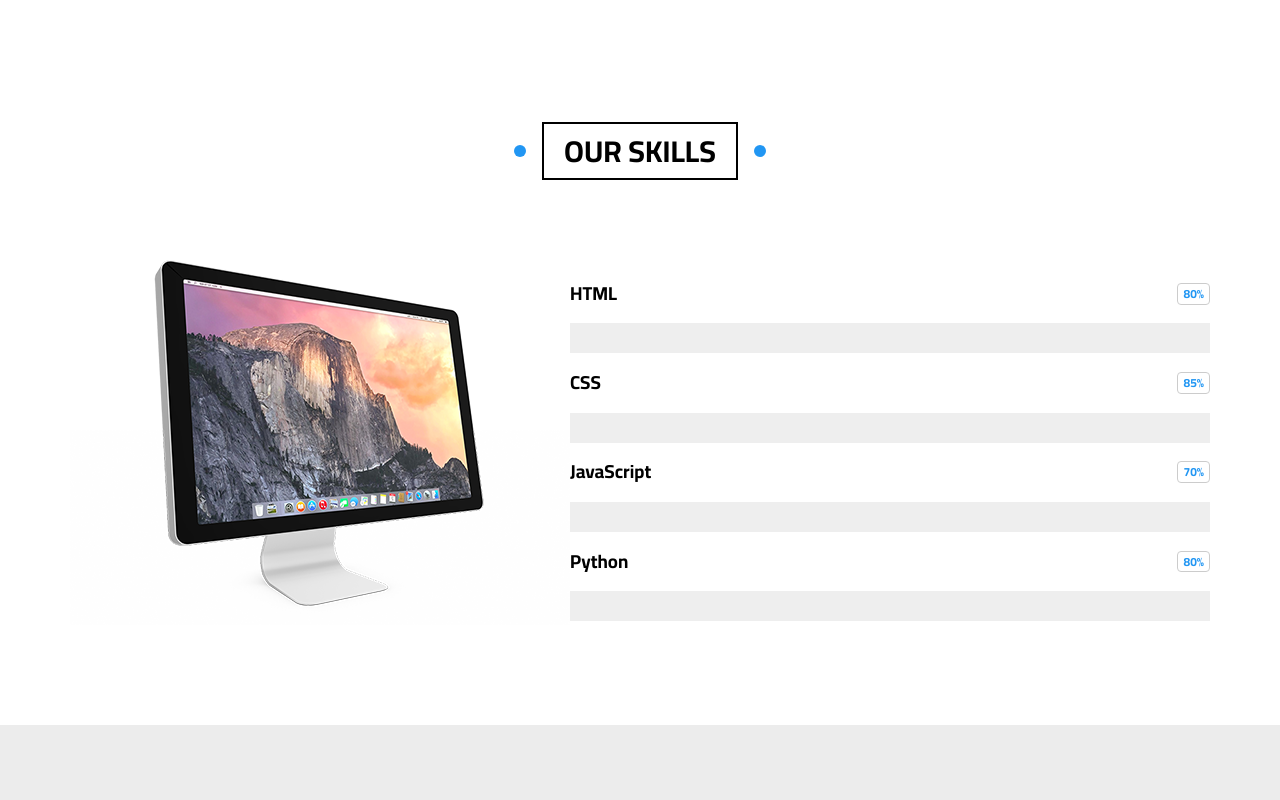
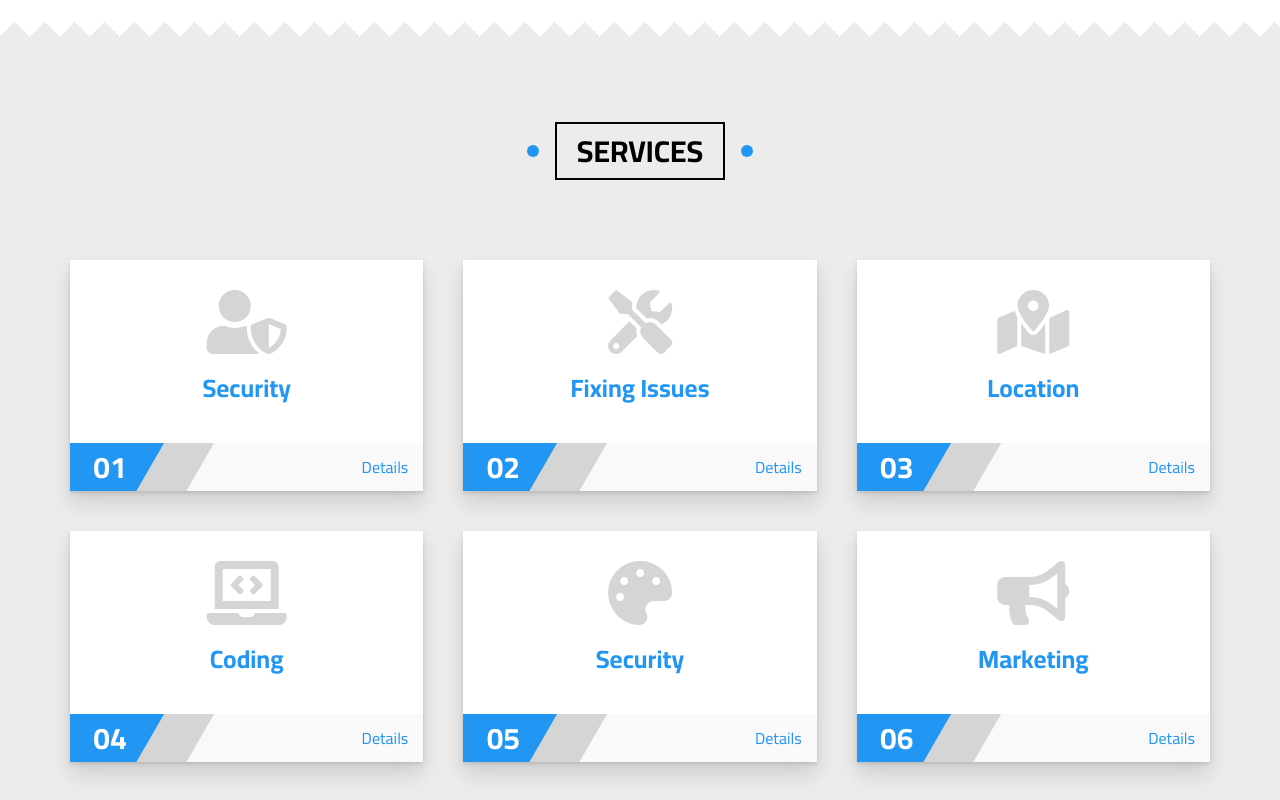
Before and after one commit to MohamadxH/HTML_And_CSS_Template_MohamadxxH-World, a plain HTML site: page index.html in a window 1280 px wide. Shown: the part 6600-7400 px from the top of the page. Drawn offline with Linux system fonts and the light colour scheme.

Commit message:
Add Animation + Sec

```diff
--- a/css/style.css
+++ b/css/style.css
@@ -1669,4 +1669,13 @@ ul {
       transform: scale(1);
     }
   }
+  @keyframes change-background {
+    0%,
+    100% {
+      background-image: url("../imgs/discount-background1.jpg");
+    }
+    50% {
+      background-image: url("../imgs/discount-background2.jpg");
+    }
+  }
 /* End Animation */
--- a/index.html
+++ b/index.html
@@ -243,6 +243,7 @@
       </div>
     </div>
   </div>
+  <div class="spikes"></div>
   <!-- End Features -->
      <!-- Start Testimonials -->
      <div class="testimonials" id="testimonials">
@@ -562,6 +563,55 @@
       </div>
       <div class="spikes"></div>
       <!-- End Team -->
+        <!-- Start Services -->
+    <div class="services" id="services">
+      <h2 class="main-title">Services</h2>
+      <div class="container">
+        <div class="box">
+          <i class="fas fa-user-shield fa-4x"></i>
+          <h3>Security</h3>
+          <div class="info">
+            <a href="#">Details</a>
+          </div>
+        </div>
+        <div class="box">
+          <i class="fas fa-tools fa-4x"></i>
+          <h3>Fixing Issues</h3>
+          <div class="info">
+            <a href="#">Details</a>
+          </div>
+        </div>
+        <div class="box">
+          <i class="fas fa-map-marked-alt fa-4x"></i>
+          <h3>Location</h3>
+          <div class="info">
+            <a href="#">Details</a>
+          </div>
+        </div>
+        <div class="box">
+          <i class="fas fa-laptop-code fa-4x"></i>
+          <h3>Coding</h3>
+          <div class="info">
+            <a href="#">Details</a>
+          </div>
+        </div>
+        <div class="box">
+          <i class="fas fa-palette fa-4x"></i>
+          <h3>Security</h3>
+          <div class="info">
+            <a href="#">Details</a>
+          </div>
+        </div>
+        <div class="box">
+          <i class="fas fa-bullhorn fa-4x"></i>
+          <h3>Marketing</h3>
+          <div class="info">
+            <a href="#">Details</a>
+          </div>
+        </div>
+      </div>
+    </div>
+    <!-- End Services -->
       <!-- Start Skills -->
       <div class="our-skills" id="our-skills">
         <h2 class="main-title">Our Skills</h2>
@@ -595,6 +645,7 @@
           </div>
         </div>
       </div>
+      <div class="spikes"></div>
       <!-- End Skills -->
 <!-- Start Work Steps -->
 <div class="work-steps" id="work-steps">
@@ -676,6 +727,7 @@
     </div>
   </div>
 </div>
+<div class="spikes"></div>
 <!-- End Events -->
 <!-- Start Pricing -->
 <div class="pricing" id="pricing">
@@ -762,6 +814,7 @@
     </div>
   </div>
 </div>
+<div class="spikes"></div>
 <!-- End Videos -->
 <!-- Start Stats -->
 <div class="stats" id="stats">
```
Also changed, not shown: imgs/discount-background2.jpg (added).
